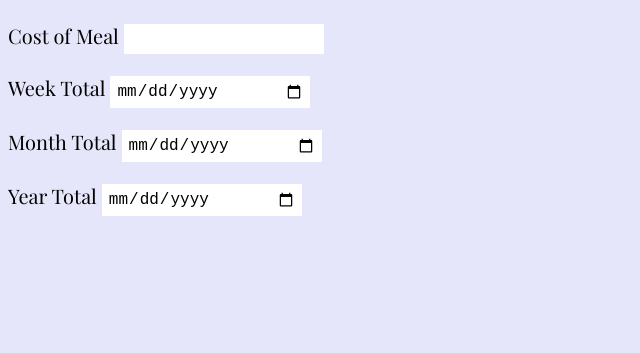
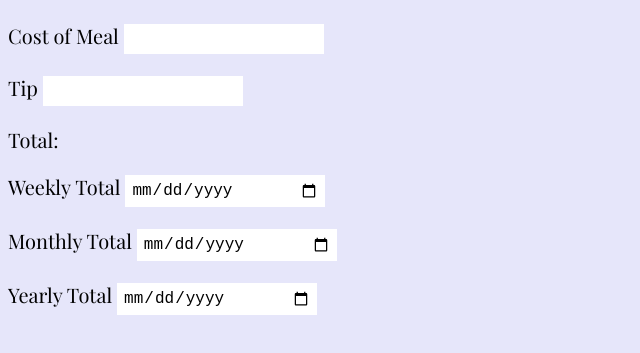
Before and after one commit to pkafei/tips, a website: page views/index.html in a window 1280 px wide. Shown: the part 79-432 px from the top of the page, without its empty margins (0-640 px from the left). Drawn offline with nearby package versions, Linux system fonts and the light colour scheme.

Commit message:
Added output and simple form addition

```diff
--- a/views/index.html
+++ b/views/index.html
@@ -9,11 +9,13 @@
 	<body>
 		<h1> Your Restaurant Bill</h1>
    <!-- <form action="/myaction" method="post"> -->
-   <form action="#" id="meal_tip" onsubmit="return false;">
-      	  <p>Cost of Meal <input type="number" step="0.01" name="meal" id="cost"></p>
-      	  <p>Week Total <input type="date" step="0.01" name="meal" id="week"></p>
-      	  <p>Month Total <input type="date" step="0.01" name="meal" id="month"></p>
-      	  <p>Year Total <input type="date" step="0.01" name="meal" id="year"></p>
+   <form action="#" id="meal_tip" onsubmit="return false" oninput="total.value = cost.valueAsNumber + tip.valueAsNumber">
+      	  <p>Cost of Meal <input type="number" step="0.01" name="cost" id="cost"></p>
+      	  <p>Tip <input type="number" step="0.01" name="tip" id="tip"></p>
+      	  <p>Total: <output type="number" step="0.01" name="total" for="cost tip" id="total"></p>
+      	  <p>Weekly Total <input type="date" step="0.01" name="meal" id="week"></p>
+      	  <p>Monthly Total <input type="date" step="0.01" name="meal" id="month"></p>
+      	  <p>Yearly Total <input type="date" step="0.01" name="meal" id="year"></p>
     </form>
 	<script src="./js/scripts.js"></script>
 	<script src="//code.jquery.com/jquery-1.11.2.min.js"></script>
@@ -24,5 +26,12 @@
 <!---TODO
 	1. Be sure the form handles decimals (done)
 	2. Have the boxes line up
-	3. Jazz up text
+	3. Add up Meal and tip
+	3. Divide Meal and tip by number of friends
 	4. Prohibit users from altering week, month, total, and year boxes
+
+<form onsubmit="return false" oninput="o.value = a.valueAsNumber + b.valueAsNumber">
+  <input name="a" id="a" type="number" step="any"> +
+  <input name="b" id="b" type="number" step="any"> =
+  <output name="o" for="a b"></output>
+</form>
```
